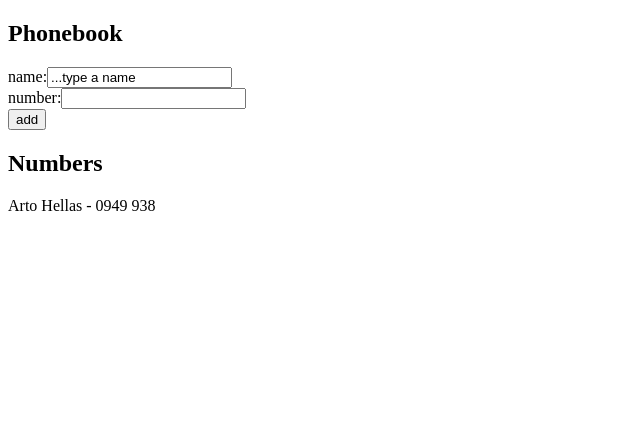
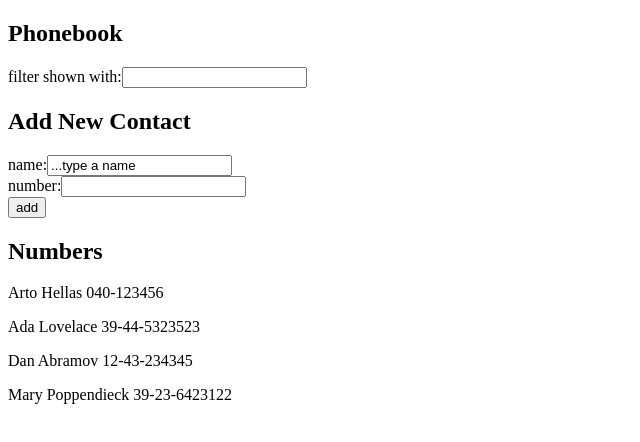
Before and after one commit to GioFrance/fullstackopen, a React (Create React App) app in the folder part2/phonebook/: page / in a window 1280 px wide. Shown: the top 442 px of the page, without its empty margins (0-640 px from the left). Built offline with nearby package versions, Linux system fonts and the light colour scheme.

Commit message:
part2.9 filtering using filter and map

```diff
--- a/part2/phonebook/src/App.js
+++ b/part2/phonebook/src/App.js
@@ -2,16 +2,21 @@
 
 const App = () => {
   const [persons, setPersons] = useState([
-    { name: "Arto Hellas", number: "0949 938" },
+    { name: "Arto Hellas", number: "040-123456", id: 1 },
+    { name: "Ada Lovelace", number: "39-44-5323523", id: 2 },
+    { name: "Dan Abramov", number: "12-43-234345", id: 3 },
+    { name: "Mary Poppendieck", number: "39-23-6423122", id: 4 },
   ]);
   const [newName, setNewName] = useState("...type a name");
   const [number, setNumber] = useState("");
+  const [showFilter, setShowFilter] = useState("");
 
   const addPhonebook = (event) => {
     event.preventDefault();
     const phonebookObject = {
       name: newName,
       number: number,
+      id: persons.length + 1,
     };
 
     const nameFinder = persons.find(
@@ -27,6 +32,10 @@
     setNumber("");
   };
 
+  const handleFilterChange = (event) => {
+    setShowFilter(event.target.value);
+  };
+
   const handlePhonebookChange = (event) => {
     console.log(event.target.value);
     setNewName(event.target.value);
@@ -40,6 +49,13 @@
   return (
     <div>
       <h2>Phonebook</h2>
+
+      <div>
+        filter shown with:
+        <input value={showFilter} onChange={handleFilterChange} />
+      </div>
+
+      <h2>Add New Contact</h2>
       <form onSubmit={addPhonebook}>
         <div>
           name:
@@ -54,13 +70,20 @@
         </div>
       </form>
       <h2>Numbers</h2>
-      {persons.map((person) => (
-        <p key={person.name}>
-          {person.name} - {person.number}
-        </p>
-      ))}
+      {persons
+        .filter((person) =>
+          person.name.toLowerCase().includes(showFilter.toLowerCase())
+        )
+        .map((person) => (
+          <p key={person.id}>
+            {person.name} {person.number}
+          </p>
+        ))}
     </div>
   );
 };
 
+// filter === ''  ? persons : persons.filter(person =>
+//   person.name.toLowerCase().includes(filter.toLowerCase()))
+
 export default App;
```
